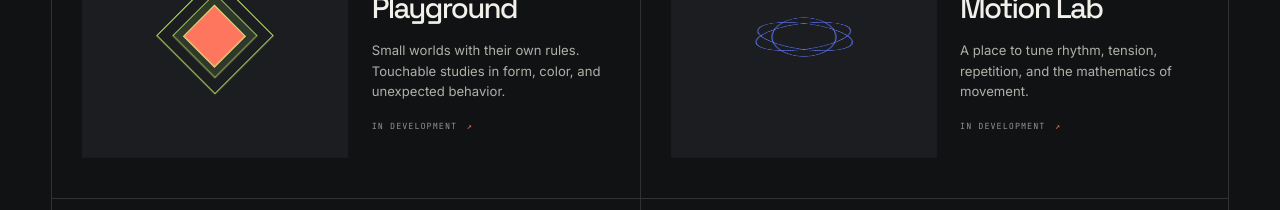
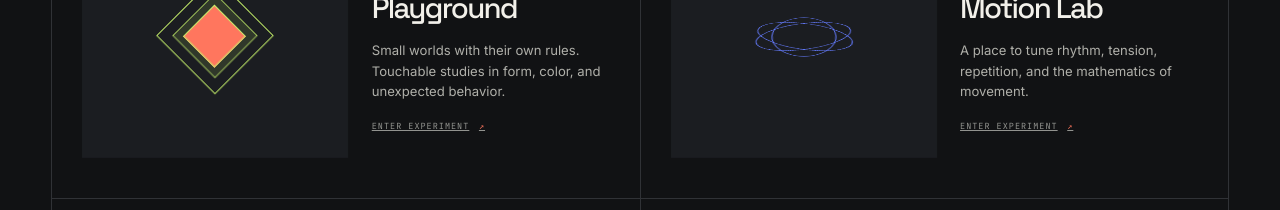
Before and after one commit to poltergit/forma, a Next.js app: page / in a window 1280 px wide. Shown: the part 2300-2510 px from the top of the page. Built offline with nearby package versions, Linux system fonts and the light colour scheme; no server answers.

Commit message:
feat: link home territories to live features

```diff
--- a/src/app/page.tsx
+++ b/src/app/page.tsx
@@ -3,8 +3,8 @@ import { HeroForm } from "@/features/experience/components/hero-form";
 import styles from "./page.module.css";
 
 const disciplines = [
-  { number: "01", name: "Playground", descriptor: "INTERACTIVE EXPERIMENTS", description: "Small worlds with their own rules. Touchable studies in form, color, and unexpected behavior.", shape: "shapePlayground" },
-  { number: "02", name: "Motion Lab", descriptor: "GENERATIVE MOTION", description: "A place to tune rhythm, tension, repetition, and the mathematics of movement.", shape: "shapeMotion" },
+  { number: "01", name: "Playground", href: "/playground", descriptor: "INTERACTIVE EXPERIMENTS", description: "Small worlds with their own rules. Touchable studies in form, color, and unexpected behavior.", shape: "shapePlayground" },
+  { number: "02", name: "Motion Lab", href: "/motion-lab", descriptor: "GENERATIVE MOTION", description: "A place to tune rhythm, tension, repetition, and the mathematics of movement.", shape: "shapeMotion" },
   { number: "03", name: "Scene Studio", descriptor: "SPATIAL AUTHORING", description: "A working space for dimensional ideas, assembled with precision and built to be shared.", shape: "shapeStudio" },
   { number: "04", name: "Archive", descriptor: "COLLECTED FORMS", description: "Experiments, systems, and finished pieces. A growing record of things made along the way.", shape: "shapeArchive" },
 ] as const;
@@ -62,7 +62,7 @@ export default function HomePage() {
                 <span className={styles.disciplineDescriptor}>{item.descriptor}</span>
                 <h3>{item.name}</h3>
                 <p>{item.description}</p>
-                <span className={styles.comingSoon}>IN DEVELOPMENT <i aria-hidden="true">↗</i></span>
+                {item.href ? <Link className={styles.comingSoon} href={item.href}>ENTER EXPERIMENT <i aria-hidden="true">↗</i></Link> : <span className={styles.comingSoon}>IN DEVELOPMENT <i aria-hidden="true">↗</i></span>}
               </div>
             </article>
           ))}
```
